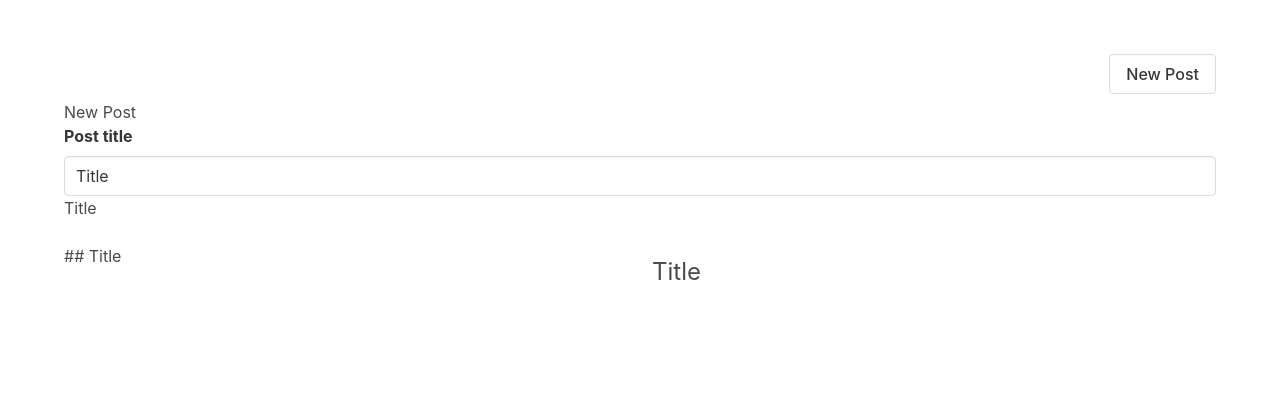
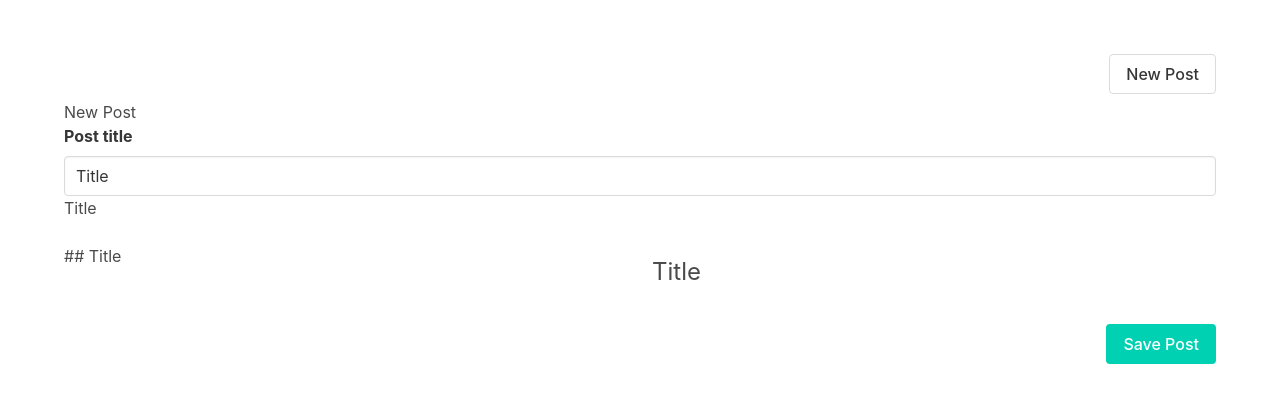
Before and after one commit to loiaconof/vueCourse, a Vue app: page /post/new in a window 1280 px wide. Shown: the top 402 px of the page. Built offline with nearby package versions, Linux system fonts and the light colour scheme.

Commit message:
32. Posting a New Post

```diff
--- a/src/components/PostWriter.vue
+++ b/src/components/PostWriter.vue
@@ -11,11 +11,25 @@
     </div>
     <div class="columns">
         <div class="column">
-            <div contenteditable ref="contentEditable" @input="handleInput"/>
+            <div
+                contenteditable
+                ref="contentEditable"
+                @input="handleInput"
+            />
         </div>
 
         <div class="column">
             <div v-html="html"/>
+        </div>
+    </div>
+    <div class="columns">
+        <div class="column">
+            <button
+                class="button is-primary is-pulled-right"
+                @click="handleClick"
+            >
+                Save Post
+            </button>
         </div>
     </div>
 </template>
@@ -26,6 +40,7 @@ import { TimeLinePost } from '../posts';
 import { marked } from 'marked'
 import highlightjs  from "highlight.js"
 import debounce from 'lodash/debounce'
+import {usePosts} from '../stores/posts'
 
 const props = defineProps<{
     post: TimeLinePost
@@ -35,6 +50,8 @@ const html = ref('')
 const title = ref(props.post.title)
 const content = ref(props.post.markdown)
 const contentEditable = ref<HTMLDivElement>()
+
+const post = usePosts()
 
 function parseHtml(markdown: string) {
     marked.parse(markdown, {
@@ -67,4 +84,15 @@ function handleInput() {
     }
     content.value = contentEditable.value.innerText
 }
+
+function handleClick() {
+    const newPost: TimeLinePost = {
+        ...props.post,
+        title: title.value,
+        markdown: content.value,
+        html: html.value
+    }
+
+    post.createPost(newPost)
+}
 </script>
--- a/src/posts.ts
+++ b/src/posts.ts
@@ -5,6 +5,7 @@ export interface Post {
     title: string
     created: string
     markdown: string
+    html: string
 }
 
 export interface TimeLinePost extends Omit<Post, 'created'>{
@@ -15,17 +16,20 @@ export const today: Post = {
     id: "1",
     title: "Today",
     created: DateTime.now().toISO(),
-    markdown: ""
+    markdown: "",
+    html: ""
 }
 export const thisWeek: Post = {
     id: "2",
     title: "This Week",
     created: DateTime.now().minus({days: 5}).toISO(),
-    markdown: ""
+    markdown: "",
+    html: ""
 }
 export const thisMonth: Post = {
     id: "3",
     title: "This Month",
     created: DateTime.now().minus({weeks: 3}).toISO(),
-    markdown: ""
+    markdown: "",
+    html: ""
 }
--- a/src/stores/posts.ts
+++ b/src/stores/posts.ts
@@ -41,6 +41,10 @@ export const usePosts = defineStore("posts", {
 
             this.ids = ids
             this.all = all
+        },
+
+        createPost(post: TimeLinePost) {
+            console.log(post)
         }
     },
 
--- a/src/views/NewPost.vue
+++ b/src/views/NewPost.vue
@@ -12,6 +12,7 @@ const post: TimeLinePost = {
     id: "-1",
     title: "Title",
     created: DateTime.now(),
-    markdown: "## Title"
+    markdown: "## Title",
+    html: "<h2>Title</h2>"
 }
 </script>
```
